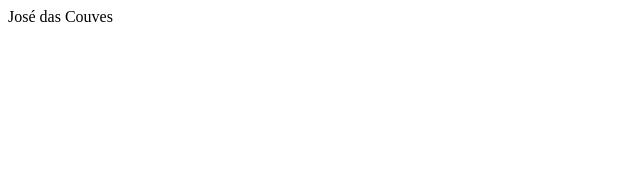
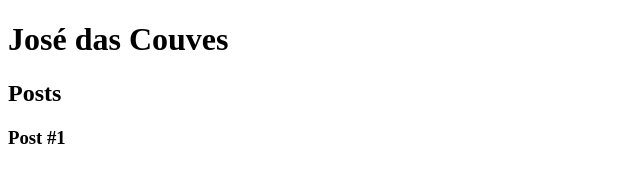
Before and after one commit to jeanrvos/dio-bootcamps, a plain HTML site: page HTML Web Developer/04 - Introdução a criação de websites com HTML5 e CSS3/index.html in a window 1280 px wide. Shown: the whole page, without its empty margins (0-640 px from the left). Drawn offline with Linux system fonts and the light colour scheme.

Commit message:
inclui assunto tags para texto

```diff
--- a/HTML Web Developer/04 - Introdução a criação de websites com HTML5 e CSS3/index.html
+++ b/HTML Web Developer/04 - Introdução a criação de websites com HTML5 e CSS3/index.html
@@ -5,6 +5,19 @@
         <title>José das Couves</title>
     </head>
     <body>
-        José das Couves
+        <header>
+            <h1>José das Couves</h1>
+        </header>
+        <section>
+            <header>
+                <h2>Posts</h2>
+            </header>
+            <article>
+                <header>
+                    <h3>Post #1</h3>
+                </header>
+            </article>
+        </section>
+        <footer></footer>
     </body>
 </html>
```
